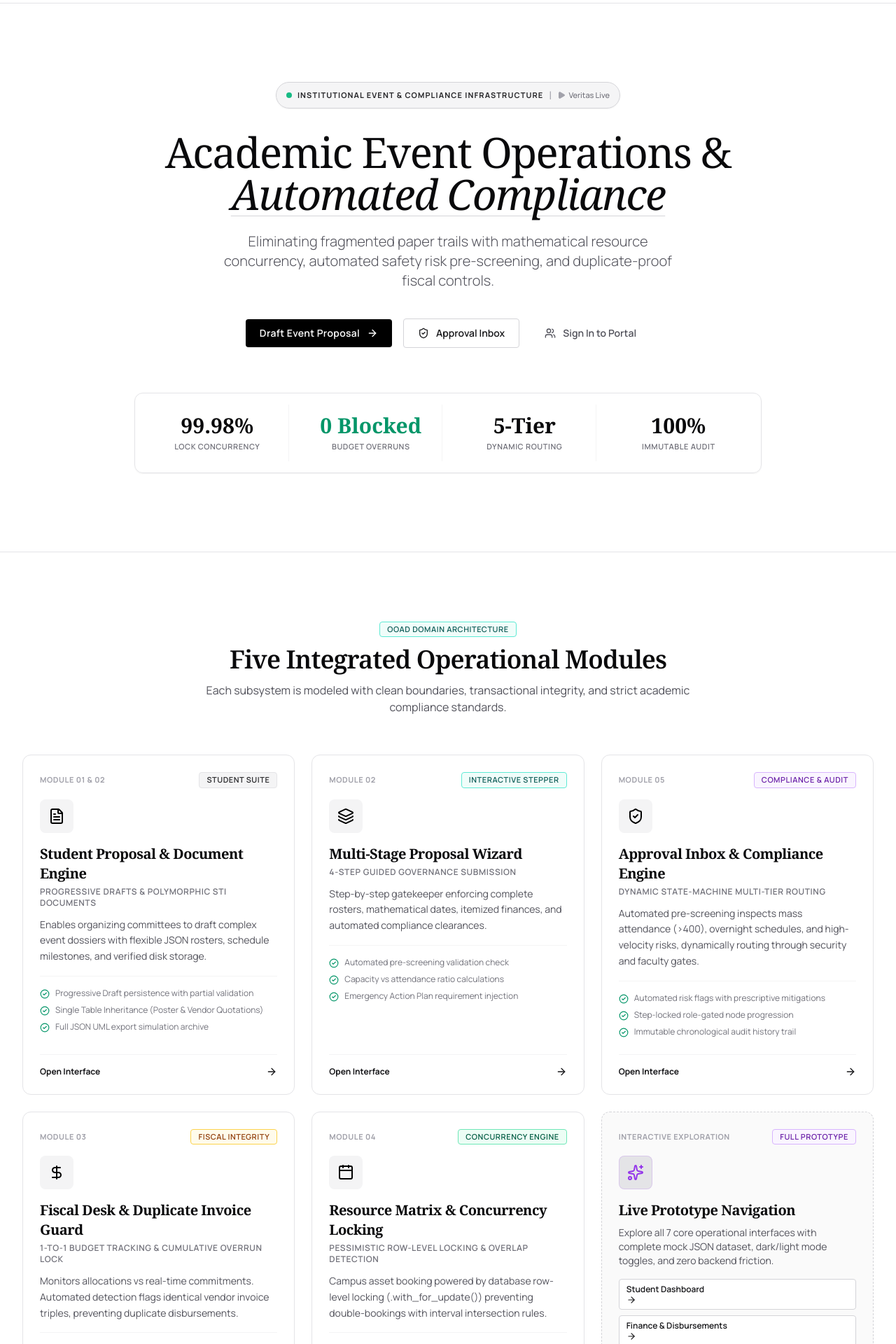
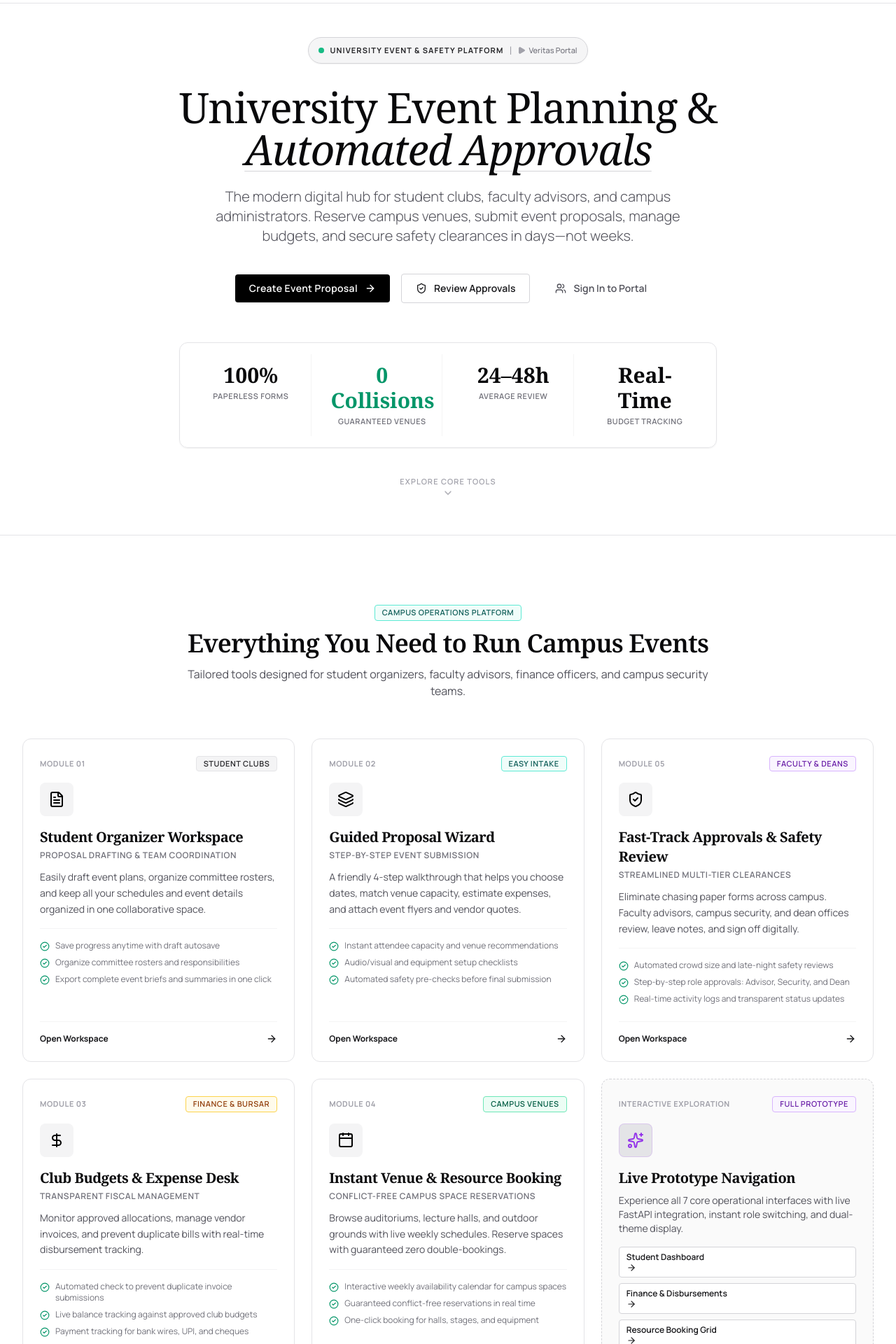
Before and after one commit to Karan-b01/University-Event-Management, a React (Vite) app in the folder frontend/: page / in a window 1280 px wide. Shown: the part 60-1980 px from the top of the page at 70% size. Built offline with nearby package versions, Linux system fonts and the light colour scheme.

Commit message:
refactor(landing): expand hero to full viewport and adopt product-centric copywriting

```diff
--- a/frontend/src/pages/LandingPage.jsx
+++ b/frontend/src/pages/LandingPage.jsx
@@ -10,105 +10,103 @@
   CheckCircle2,
   AlertTriangle,
   ArrowRight,
-  ExternalLink,
   Sparkles,
-  Award,
+  ChevronDown,
   Clock,
   Play,
   Users,
 } from 'lucide-react';
 import Button from '../components/common/Button';
 import Badge from '../components/common/Badge';
-import Card from '../components/common/Card';
 
 export const LandingPage = ({ onNavigate, onOpenAuth }) => {
   const modules = [
     {
       id: 'student',
-      number: 'Module 01 & 02',
-      title: 'Student Proposal & Document Engine',
-      subtitle: 'Progressive Drafts & Polymorphic STI Documents',
-      desc: 'Enables organizing committees to draft complex event dossiers with flexible JSON rosters, schedule milestones, and verified disk storage.',
-      badge: 'Student Suite',
+      number: 'Module 01',
+      title: 'Student Organizer Workspace',
+      subtitle: 'Proposal Drafting & Team Coordination',
+      desc: 'Easily draft event plans, organize committee rosters, and keep all your schedules and event details organized in one collaborative space.',
+      badge: 'Student Clubs',
       badgeVariant: 'default',
       icon: FileText,
       target: 'student',
       features: [
-        'Progressive Draft persistence with partial validation',
-        'Single Table Inheritance (Poster & Vendor Quotations)',
-        'Full JSON UML export simulation archive',
+        'Save progress anytime with draft autosave',
+        'Organize committee rosters and responsibilities',
+        'Export complete event briefs and summaries in one click',
       ],
     },
     {
       id: 'wizard',
       number: 'Module 02',
-      title: 'Multi-Stage Proposal Wizard',
-      subtitle: '4-Step Guided Governance Submission',
-      desc: 'Step-by-step gatekeeper enforcing complete rosters, mathematical dates, itemized finances, and automated compliance clearances.',
-      badge: 'Interactive Stepper',
+      title: 'Guided Proposal Wizard',
+      subtitle: 'Step-by-Step Event Submission',
+      desc: 'A friendly 4-step walkthrough that helps you choose dates, match venue capacity, estimate expenses, and attach event flyers and vendor quotes.',
+      badge: 'Easy Intake',
       badgeVariant: 'teal',
       icon: Layers,
       target: 'wizard',
       features: [
-        'Automated pre-screening validation check',
-        'Capacity vs attendance ratio calculations',
-        'Emergency Action Plan requirement injection',
+        'Instant attendee capacity and venue recommendations',
+        'Audio/visual and equipment setup checklists',
+        'Automated safety pre-checks before final submission',
       ],
     },
     {
       id: 'approvals',
       number: 'Module 05',
-      title: 'Approval Inbox & Compliance Engine',
-      subtitle: 'Dynamic State-Machine Multi-Tier Routing',
-      desc: 'Automated pre-screening inspects mass attendance (>400), overnight schedules, and high-velocity risks, dynamically routing through security and faculty gates.',
-      badge: 'Compliance & Audit',
+      title: 'Fast-Track Approvals & Safety Review',
+      subtitle: 'Streamlined Multi-Tier Clearances',
+      desc: 'Eliminate chasing paper forms across campus. Faculty advisors, campus security, and dean offices review, leave notes, and sign off digitally.',
+      badge: 'Faculty & Deans',
       badgeVariant: 'security flag',
       icon: ShieldCheck,
       target: 'approvals',
       features: [
-        'Automated risk flags with prescriptive mitigations',
-        'Step-locked role-gated node progression',
-        'Immutable chronological audit history trail',
+        'Automated crowd size and late-night safety reviews',
+        'Step-by-step role approvals: Advisor, Security, and Dean',
+        'Real-time activity logs and transparent status updates',
       ],
     },
     {
       id: 'finance',
       number: 'Module 03',
-      title: 'Fiscal Desk & Duplicate Invoice Guard',
-      subtitle: '1-to-1 Budget Tracking & Cumulative Overrun Lock',
-      desc: 'Monitors allocations vs real-time commitments. Automated detection flags identical vendor invoice triples, preventing duplicate disbursements.',
-      badge: 'Fiscal Integrity',
+      title: 'Club Budgets & Expense Desk',
+      subtitle: 'Transparent Fiscal Management',
+      desc: 'Monitor approved allocations, manage vendor invoices, and prevent duplicate bills with real-time disbursement tracking.',
+      badge: 'Finance & Bursar',
       badgeVariant: 'warning',
       icon: DollarSign,
       target: 'finance',
       features: [
-        'Automated (vendor, amount, date) duplicate receipt rejection',
-        'Cumulative commitments overrun prevention',
-        'Polymorphic payment logging (Bank, UPI, Cheque)',
+        'Automated check to prevent duplicate invoice submissions',
+        'Live balance tracking against approved club budgets',
+        'Payment tracking for bank wires, UPI, and cheques',
       ],
     },
     {
       id: 'calendar',
       number: 'Module 04',
-      title: 'Resource Matrix & Concurrency Locking',
-      subtitle: 'Pessimistic Row-Level Locking & Overlap Detection',
-      desc: 'Campus asset booking powered by database row-level locking (.with_for_update()) preventing double-bookings with interval intersection rules.',
-      badge: 'Concurrency Engine',
+      title: 'Instant Venue & Resource Booking',
+      subtitle: 'Conflict-Free Campus Space Reservations',
+      desc: 'Browse auditoriums, lecture halls, and outdoor grounds with live weekly schedules. Reserve spaces with guaranteed zero double-bookings.',
+      badge: 'Campus Venues',
       badgeVariant: 'approved',
       icon: Calendar,
       target: 'calendar',
       features: [
-        'Pessimistic locking eliminates race conditions',
-        'Mathematical interval overlap detection (Conflict 409)',
-        'Single Table catalog: Venues, Equipment, Transports',
+        'Interactive weekly availability calendar for campus spaces',
+        'Guaranteed conflict-free reservations in real time',
+        'One-click booking for halls, stages, and equipment',
       ],
     },
   ];
 
   return (
-    <div className="min-h-screen">
-      {/* HERO SECTION WITH VIDEO BACKGROUND PLACEHOLDER */}
-      <section className="relative overflow-hidden py-20 lg:py-28 border-b border-zinc-200 dark:border-white/10">
+    <div className="w-full min-h-screen">
+      {/* FULL-VIEWPORT HERO SECTION (Centered Vertically and Horizontally) */}
+      <section className="relative w-full min-h-[calc(100vh-4rem)] flex flex-col justify-center items-center overflow-hidden border-b border-zinc-200 dark:border-white/10 px-4 sm:px-6 lg:px-8 py-12">
         {/* Ambient Video Background Simulation */}
         <div className="absolute inset-0 -z-10 overflow-hidden pointer-events-none">
           {/* Subtle grid pattern */}
@@ -125,39 +123,42 @@
           <div className="absolute inset-0 bg-gradient-to-b from-zinc-100/80 via-white to-zinc-50 dark:from-[#05080A] dark:via-[#090D10]/95 dark:to-[#05080A]" />
 
           {/* Glowing emerald aura for dark mode */}
-          <div className="hidden dark:block absolute top-1/4 left-1/2 -translate-x-1/2 -translate-y-1/2 w-[700px] h-[350px] bg-emerald-500/10 blur-[120px] rounded-full pointer-events-none" />
-          <div className="hidden dark:block absolute top-1/3 left-1/3 w-[400px] h-[300px] bg-teal-600/10 blur-[100px] rounded-full pointer-events-none" />
+          <div className="hidden dark:block absolute top-1/3 left-1/2 -translate-x-1/2 -translate-y-1/2 w-[750px] h-[400px] bg-emerald-500/10 blur-[120px] rounded-full pointer-events-none" />
+          <div className="hidden dark:block absolute top-1/2 left-1/3 w-[450px] h-[350px] bg-teal-600/10 blur-[100px] rounded-full pointer-events-none" />
         </div>
 
-        <div className="max-w-6xl mx-auto px-4 sm:px-6 lg:px-8 text-center relative z-10">
-          {/* Video / Institutional Badge */}
-          <div className="inline-flex items-center gap-2 px-3.5 py-1.5 rounded-full border border-zinc-300 dark:border-emerald-500/30 bg-zinc-100/90 dark:bg-[#090D10]/80 backdrop-blur-md mb-8 shadow-sm">
+        {/* Vertically and Horizontally Centered Content */}
+        <div className="max-w-5xl mx-auto text-center relative z-10 flex flex-col items-center justify-center">
+          {/* Platform Status Badge */}
+          <div className="inline-flex items-center gap-2 px-3.5 py-1.5 rounded-full border border-zinc-300 dark:border-emerald-500/30 bg-zinc-100/90 dark:bg-[#090D10]/80 backdrop-blur-md mb-6 sm:mb-8 shadow-sm">
             <span className="w-2 h-2 rounded-full bg-emerald-500 animate-pulse" />
             <span className="text-[11px] font-sans font-bold uppercase tracking-widest text-zinc-800 dark:text-emerald-400">
-              Institutional Event & Compliance Infrastructure
+              University Event &amp; Safety Platform
             </span>
             <span className="text-zinc-400 dark:text-slate-600">|</span>
             <div className="flex items-center gap-1 text-[11px] font-medium text-zinc-500 dark:text-slate-400">
               <Play className="w-3 h-3 fill-current text-zinc-400 dark:text-emerald-400" />
-              <span>Veritas Live</span>
+              <span>Veritas Portal</span>
             </div>
           </div>
 
-          {/* Centered Hero Text (Noto Serif Display) */}
+          {/* Centered Hero Headline (Noto Serif Display) */}
           <h1 className="font-serif text-4xl sm:text-5xl lg:text-6xl font-normal tracking-tight text-zinc-950 dark:text-white max-w-4xl mx-auto leading-[1.15]">
-            Academic Event Operations &amp;{' '}
+            University Event Planning &amp;{' '}
             <span className="italic font-normal underline decoration-1 underline-offset-8 decoration-zinc-300 dark:decoration-emerald-500/50">
-              Automated Compliance
+              Automated Approvals
             </span>
           </h1>
 
-          <p className="mt-6 font-sans text-base sm:text-lg lg:text-xl text-zinc-600 dark:text-slate-300 max-w-2xl mx-auto font-light leading-relaxed">
-            Eliminating fragmented paper trails with mathematical resource concurrency,
-            automated safety risk pre-screening, and duplicate-proof fiscal controls.
+          {/* Product-Centric Subtitle */}
+          <p className="mt-5 sm:mt-6 font-sans text-base sm:text-lg lg:text-xl text-zinc-600 dark:text-slate-300 max-w-2xl mx-auto font-light leading-relaxed">
+            The modern digital hub for student clubs, faculty advisors, and campus
+            administrators. Reserve campus venues, submit event proposals, manage budgets,
+            and secure safety clearances in days—not weeks.
           </p>
 
-          {/* Action CTAs */}
-          <div className="mt-10 flex flex-wrap items-center justify-center gap-4">
+          {/* Action Call-to-Actions */}
+          <div className="mt-8 sm:mt-10 flex flex-wrap items-center justify-center gap-3.5 sm:gap-4">
             <Button
               variant="primary"
               size="lg"
@@ -166,7 +167,7 @@
               iconPosition="right"
               className="text-sm font-bold tracking-wide"
             >
-              Draft Event Proposal
+              Create Event Proposal
             </Button>
             <Button
               variant="secondary"
@@ -175,7 +176,7 @@
               icon={ShieldCheck}
               className="text-sm font-medium"
             >
-              Approval Inbox
+              Review Approvals
             </Button>
             <Button
               variant="ghost"
@@ -188,56 +189,68 @@
             </Button>
           </div>
 
-          {/* Institutional Integrity Metrics Bar */}
-          <div className="mt-16 grid grid-cols-2 md:grid-cols-4 gap-4 p-4 rounded-xl border border-zinc-200 dark:border-white/10 bg-white/70 dark:bg-[#090D10]/60 backdrop-blur-md max-w-4xl mx-auto shadow-sm">
-            <div className="p-3 text-center border-r border-zinc-100 dark:border-white/5 last:border-r-0">
-              <p className="font-serif text-2xl lg:text-3xl font-bold text-zinc-950 dark:text-white">
-                99.98%
-              </p>
-              <p className="text-[11px] font-sans font-semibold uppercase tracking-wider text-zinc-500 dark:text-slate-400 mt-1">
-                Lock Concurrency
-              </p>
-            </div>
-            <div className="p-3 text-center border-r border-zinc-100 dark:border-white/5 last:border-r-0">
-              <p className="font-serif text-2xl lg:text-3xl font-bold text-emerald-600 dark:text-emerald-400">
-                0 Blocked
-              </p>
-              <p className="text-[11px] font-sans font-semibold uppercase tracking-wider text-zinc-500 dark:text-slate-400 mt-1">
-                Budget Overruns
-              </p>
-            </div>
-            <div className="p-3 text-center border-r border-zinc-100 dark:border-white/5 last:border-r-0">
-              <p className="font-serif text-2xl lg:text-3xl font-bold text-zinc-950 dark:text-white">
-                5-Tier
-              </p>
-              <p className="text-[11px] font-sans font-semibold uppercase tracking-wider text-zinc-500 dark:text-slate-400 mt-1">
-                Dynamic Routing
-              </p>
-            </div>
-            <div className="p-3 text-center">
-              <p className="font-serif text-2xl lg:text-3xl font-bold text-zinc-950 dark:text-white">
+          {/* Product-Focused Reliability Metrics Bar */}
+          <div className="mt-12 sm:mt-14 grid grid-cols-2 md:grid-cols-4 gap-3 sm:gap-4 p-4 rounded-xl border border-zinc-200 dark:border-white/10 bg-white/70 dark:bg-[#090D10]/60 backdrop-blur-md w-full max-w-3xl shadow-sm">
+            <div className="p-2 sm:p-3 text-center border-r border-zinc-100 dark:border-white/5 last:border-r-0">
+              <p className="font-serif text-2xl sm:text-3xl font-bold text-zinc-950 dark:text-white">
                 100%
               </p>
               <p className="text-[11px] font-sans font-semibold uppercase tracking-wider text-zinc-500 dark:text-slate-400 mt-1">
-                Immutable Audit
+                Paperless Forms
+              </p>
+            </div>
+            <div className="p-2 sm:p-3 text-center border-r border-zinc-100 dark:border-white/5 last:border-r-0">
+              <p className="font-serif text-2xl sm:text-3xl font-bold text-emerald-600 dark:text-emerald-400">
+                0 Collisions
+              </p>
+              <p className="text-[11px] font-sans font-semibold uppercase tracking-wider text-zinc-500 dark:text-slate-400 mt-1">
+                Guaranteed Venues
+              </p>
+            </div>
+            <div className="p-2 sm:p-3 text-center border-r border-zinc-100 dark:border-white/5 last:border-r-0">
+              <p className="font-serif text-2xl sm:text-3xl font-bold text-zinc-950 dark:text-white">
+                24–48h
+              </p>
+              <p className="text-[11px] font-sans font-semibold uppercase tracking-wider text-zinc-500 dark:text-slate-400 mt-1">
+                Average Review
+              </p>
+            </div>
+            <div className="p-2 sm:p-3 text-center">
+              <p className="font-serif text-2xl sm:text-3xl font-bold text-zinc-950 dark:text-white">
+                Real-Time
+              </p>
+              <p className="text-[11px] font-sans font-semibold uppercase tracking-wider text-zinc-500 dark:text-slate-400 mt-1">
+                Budget Tracking
               </p>
             </div>
           </div>
+
+          {/* Smooth Scroll Down Indicator */}
+          <button
+            onClick={() => {
+              const el = document.getElementById('modules-grid');
+              if (el) el.scrollIntoView({ behavior: 'smooth' });
+            }}
+            className="mt-8 sm:mt-10 inline-flex flex-col items-center text-[11px] font-semibold text-zinc-400 dark:text-slate-500 hover:text-zinc-700 dark:hover:text-slate-300 transition-colors cursor-pointer group"
+          >
+            <span className="uppercase tracking-widest font-sans">Explore Core Tools</span>
+            <ChevronDown className="w-4 h-4 mt-1 transition-transform group-hover:translate-y-0.5 animate-bounce" />
+          </button>
         </div>
       </section>
 
-      {/* MODULE GRID (5 OOAD ARCHITECTURAL DOMAINS) */}
-      <section className="py-16 lg:py-24 max-w-7xl mx-auto px-4 sm:px-6 lg:px-8">
+      {/* MODULE GRID SECTION (PRODUCT-CENTRIC VALUE PROPOSITIONS) */}
+      <section id="modules-grid" className="py-16 lg:py-24 max-w-7xl mx-auto px-4 sm:px-6 lg:px-8">
         <div className="text-center max-w-3xl mx-auto mb-14">
           <Badge variant="teal" className="mb-3">
-            OOAD Domain Architecture
+            Campus Operations Platform
           </Badge>
           <h2 className="font-serif text-3xl sm:text-4xl font-semibold tracking-tight text-zinc-950 dark:text-white">
-            Five Integrated Operational Modules
+            Everything You Need to Run Campus Events
           </h2>
           <p className="mt-3 font-sans text-sm sm:text-base text-zinc-600 dark:text-slate-400">
-            Each subsystem is modeled with clean boundaries, transactional integrity, and
-            strict academic compliance standards.
+            Tailored tools designed for student organizers, faculty advisors, finance officers,
+            and campus security teams.
           </p>
         </div>
 
@@ -295,7 +308,7 @@
                 </div>
 
                 <div className="mt-6 pt-4 border-t border-zinc-100 dark:border-white/5 flex items-center justify-between text-xs font-bold text-zinc-900 dark:text-emerald-400 font-sans group-hover:translate-x-1 transition-transform">
-                  <span>Open Interface</span>
+                  <span>Open Workspace</span>
                   <ArrowRight className="w-4 h-4" />
                 </div>
               </div>
@@ -322,8 +335,8 @@
                 Live Prototype Navigation
               </h3>
               <p className="mt-2 text-sm text-zinc-600 dark:text-slate-300 font-sans">
-                Explore all 7 core operational interfaces with complete mock JSON dataset,
-                dark/light mode toggles, and zero backend friction.
+                Experience all 7 core operational interfaces with live FastAPI integration,
+                instant role switching, and dual-theme display.
               </p>
 
               <div className="mt-4 flex flex-col gap-2">
@@ -342,7 +355,7 @@
                   onClick={() => onNavigate('finance')}
                   className="w-full justify-between"
                 >
-                  <span>Finance & Disbursements</span>
+                  <span>Finance &amp; Disbursements</span>
                   <ArrowRight className="w-3.5 h-3.5" />
                 </Button>
                 <Button
@@ -351,7 +364,7 @@
                   onClick={() => onNavigate('calendar')}
                   className="w-full justify-between"
                 >
-                  <span>Resource Concurrency Grid</span>
+                  <span>Resource Booking Grid</span>
                   <ArrowRight className="w-3.5 h-3.5" />
                 </Button>
               </div>
@@ -370,8 +383,8 @@
             <span>&copy; {new Date().getFullYear()} University Governance Office</span>
           </div>
           <div className="flex items-center gap-6">
-            <span>FastAPI Backend Gateway</span>
-            <span>Pessimistic Concurrency</span>
+            <span>FastAPI Gateway</span>
+            <span>Role-Based Permissions</span>
             <span>Dual Theme Support</span>
           </div>
         </div>
```
